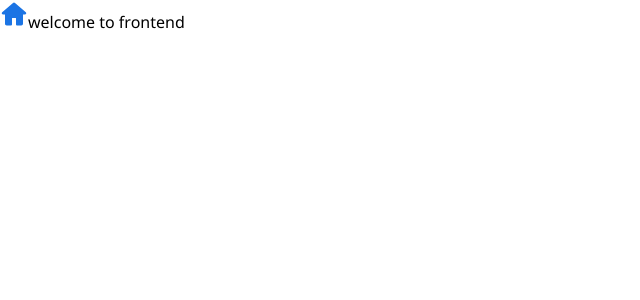
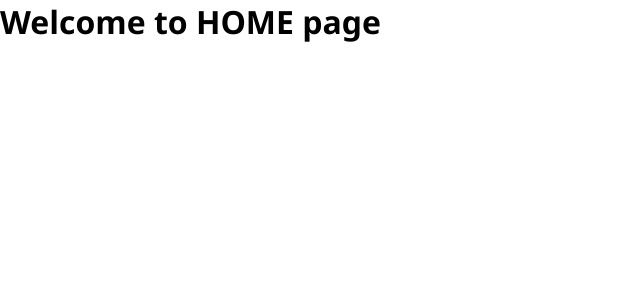
Before and after one commit to tysonp612/FacebookClone, a React (Create React App) app in the folder frontend/: page / in a window 1280 px wide. Shown: the top 300 px of the page, without its empty margins (0-640 px from the left). Built offline with nearby package versions, Linux system fonts and the light colour scheme.

Commit message:
Setup react router dom in FE

```diff
--- a/frontend/package.json
+++ b/frontend/package.json
@@ -8,6 +8,7 @@
     "@testing-library/user-event": "^13.5.0",
     "react": "^17.0.2",
     "react-dom": "^17.0.2",
+    "react-router-dom": "^6.3.0",
     "react-scripts": "5.0.0",
     "web-vitals": "^2.1.4"
   },
--- a/frontend/src/App.js
+++ b/frontend/src/App.js
@@ -1,9 +1,16 @@
-import { HomeActive } from "./svg/index";
+import { Route, Routes } from "react-router-dom";
+//pages
+import { LoginPage } from "./pages/login/login.page";
+import { HomePage } from "./pages/home/home.page";
+import { ProfilePage } from "./pages/profile/profile.page";
 function App() {
   return (
     <div>
-      <HomeActive />
-      welcome to frontend
+      <Routes>
+        <Route exact path="/" element={<HomePage />} />
+        <Route exact path="/login" element={<LoginPage />} />
+        <Route exact path="/profile" element={<ProfilePage />} />
+      </Routes>
     </div>
   );
 }
--- a/frontend/src/index.js
+++ b/frontend/src/index.js
@@ -2,11 +2,14 @@ import React from "react";
 import ReactDOM from "react-dom";
 import "./index.css";
 import "./styles/icons/icons.css";
+import { BrowserRouter } from "react-router-dom";
 import App from "./App";
 
 ReactDOM.render(
   <React.StrictMode>
-    <App />
+    <BrowserRouter>
+      <App />
+    </BrowserRouter>
   </React.StrictMode>,
   document.getElementById("root")
 );
--- /dev/null
+++ b/frontend/src/pages/home/home.page.jsx
@@ -0,0 +1,5 @@
+import React from "react";
+
+export const HomePage = () => {
+  return <h1>Welcome to HOME page</h1>;
+};
--- /dev/null
+++ b/frontend/src/pages/login/login.page.jsx
@@ -0,0 +1,5 @@
+import React from "react";
+
+export const LoginPage = () => {
+  return <h1>Welcome to login page</h1>;
+};
--- /dev/null
+++ b/frontend/src/pages/profile/profile.page.jsx
@@ -0,0 +1,5 @@
+import React from "react";
+
+export const ProfilePage = () => {
+  return <h1>Welcome to PROFILE page</h1>;
+};
```
Also changed, not shown: frontend/src/pages/login/login.styles.css (added), 2 other files (tests, documents, lock files or other folders).
